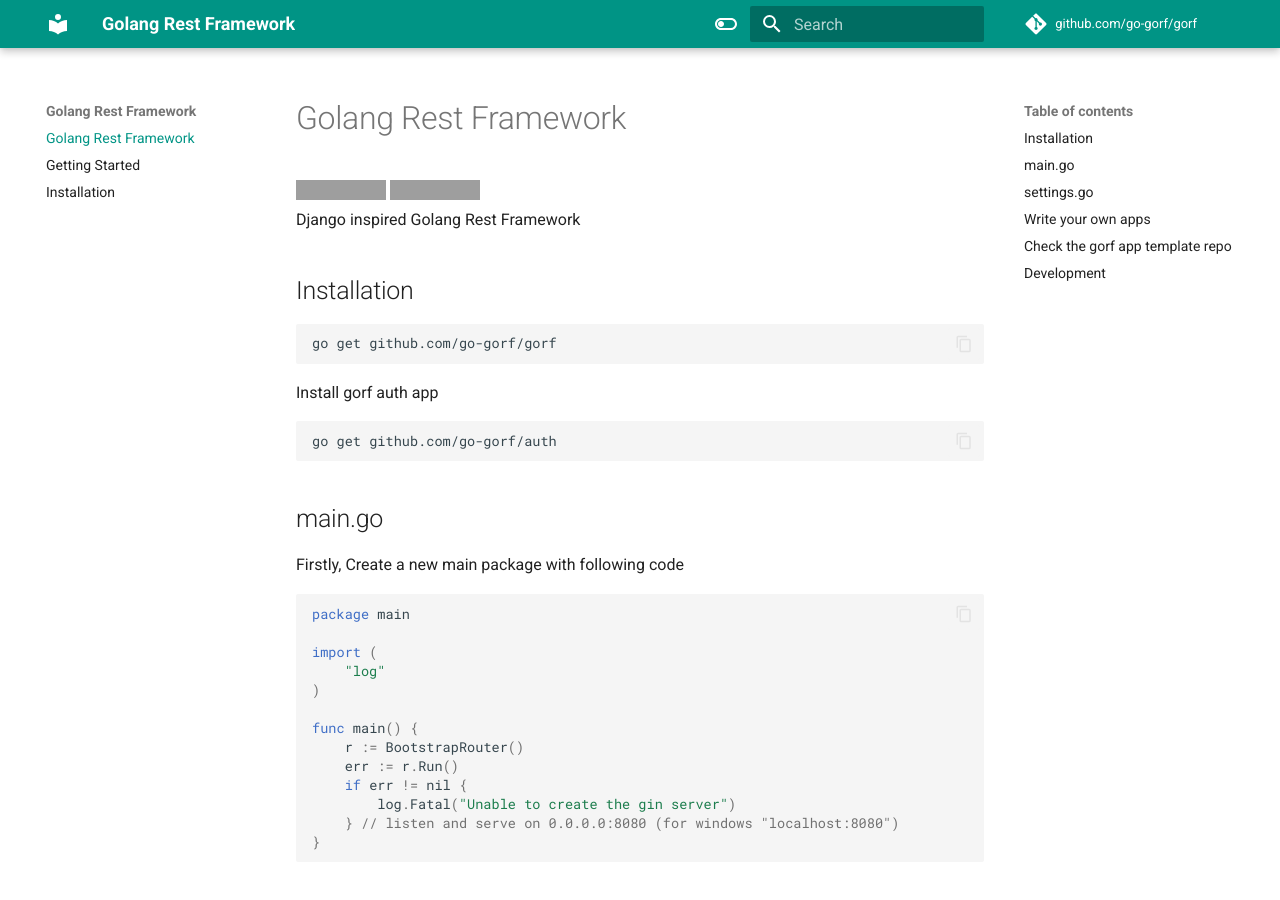
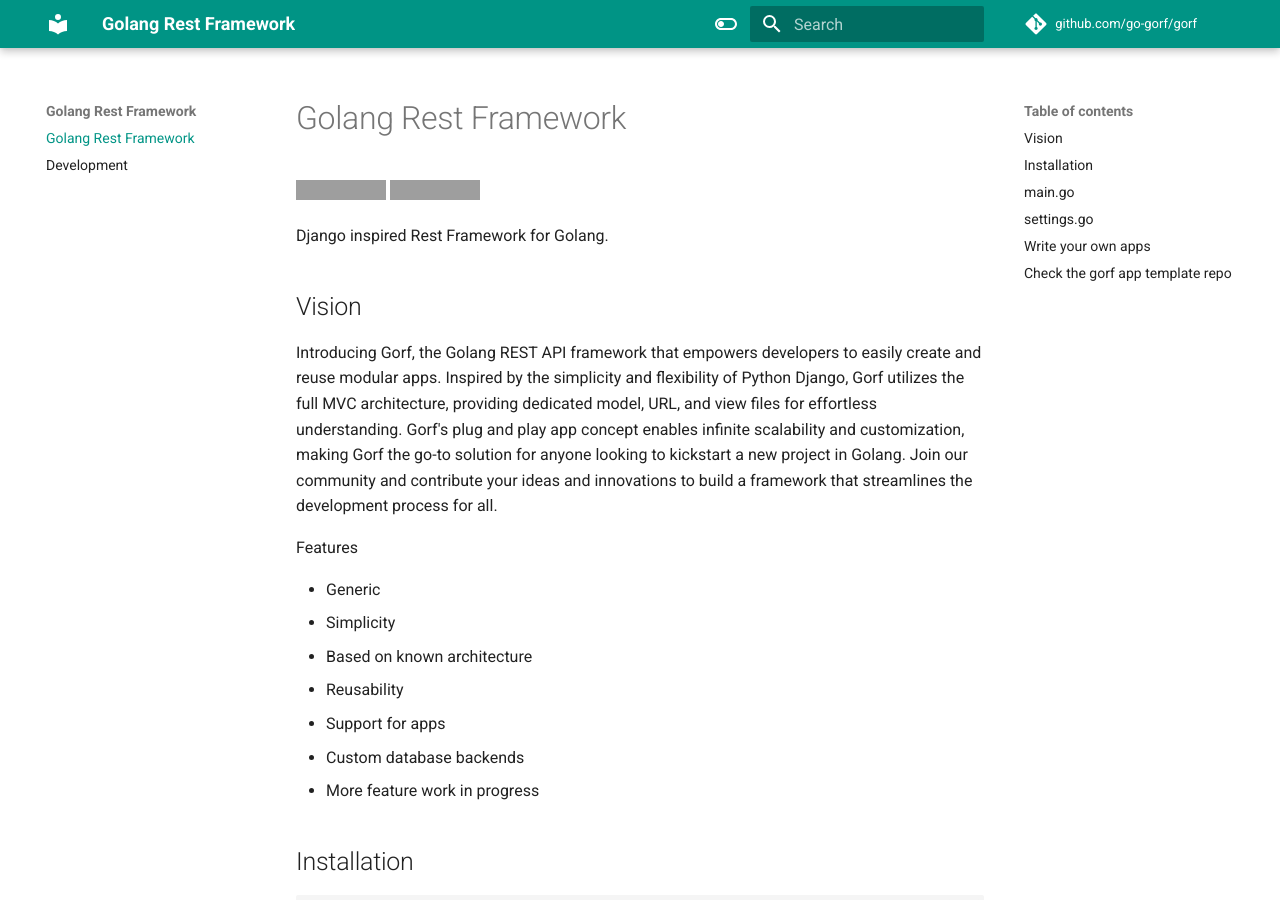
Before and after one commit to go-gorf/go-gorf.github.io, an MkDocs documentation site: the page built from docs/index.md, in a window 1280 px wide and 900 px high. Built offline with MkDocs 1.6.1 and Material for MkDocs 9.7.7, drawn with Linux system fonts in a browser that asks for light colours; comment, search, counter and statistics services are not loaded; some of the changed text lies outside the part shown; grey boxes are pictures that could not be loaded.

Commit message:
add more info

````diff
--- a/docs/index.md
+++ b/docs/index.md
@@ -2,14 +2,33 @@
 
 [![Go](https://github.com/go-gorf/gorf/actions/workflows/go.yml/badge.svg)](https://github.com/go-gorf/gorf/actions/workflows/go.yml)
 [![Go Reference](https://pkg.go.dev/badge/github.com/go-gorf/gorf.svg)](https://pkg.go.dev/github.com/go-gorf/gorf)
-Django inspired Golang Rest Framework
+
+Django inspired Rest Framework for Golang.
+
+## Vision
+
+Introducing Gorf, the Golang REST API framework that empowers developers to easily create and reuse modular apps.
+Inspired by the simplicity and flexibility of Python Django, Gorf utilizes the full MVC architecture, providing
+dedicated model, URL, and view files for effortless understanding. Gorf's plug and play app concept enables infinite
+scalability and customization, making Gorf the go-to solution for anyone looking to kickstart a new project in Golang.
+Join our community and contribute your ideas and innovations to build a framework that streamlines the development process for all.
+
+Features
+
+* Generic
+* Simplicity
+* Based on known architecture
+* Reusability
+* Support for apps
+* Custom database backends
+* More feature work in progress
 
 ## Installation
-```shell
+```bash
 go get github.com/go-gorf/gorf
 ```
 Install gorf auth app
-```shell
+```bash
 go get github.com/go-gorf/auth
 ```
 
@@ -128,15 +147,3 @@
 ## Check the gorf app template repo
 
 https://github.com/go-gorf/template
-
-## Development
-
-```bash
-go mod edit -replace github.com/go-gorf/auth=../auth
-```
-Or
-
-```
-replace github.com/go-gorf/gorf => ../gorf
-replace github.com/go-gorf/auth => ../auth
-```
````
Also changed, not shown: docs/development.md (added, +22 -0 lines), docs/getting-started.md (deleted, +0 -67 lines), docs/install.md (deleted, +0 -10 lines).
